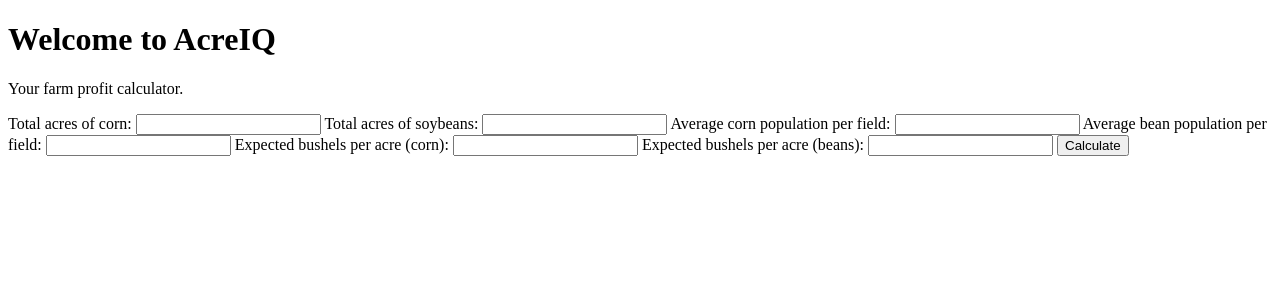
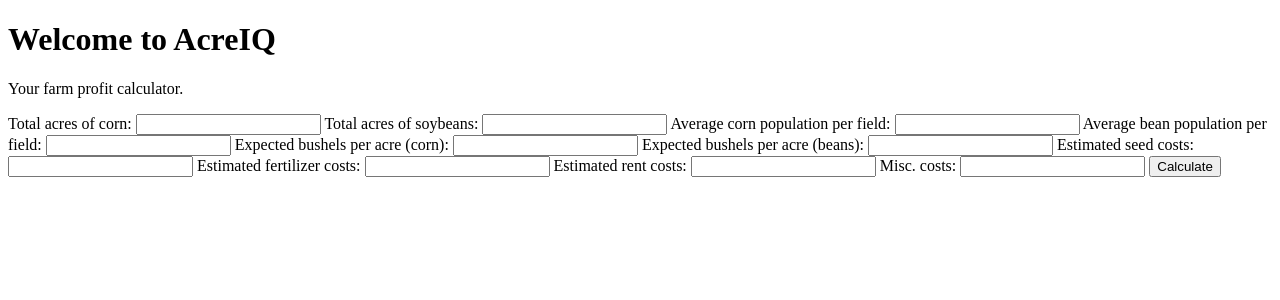
Before and after one commit to BryceBerry4710/acreiq_django, a Django app: page / in a window 1280 px wide. Shown: the top 300 px of the page. Run offline with Django 5.2, Linux system fonts and the light colour scheme.

Commit message:
added costs and net profit. cleaned up some calculations.

```diff
--- a/calculator/templates/calculator/home.html
+++ b/calculator/templates/calculator/home.html
@@ -10,27 +10,43 @@
         {% csrf_token %}
 
         <label> Total acres of corn:</label>
-        <input type="number" name="total_corn" step="0.01" required>
+        <input type="number" name="total_corn" step="0.01">
         <label>Total acres of soybeans:</label>
-        <input type="number" name="total_soybeans" step="0.01" required>
+        <input type="number" name="total_soybeans" step="0.01">
 
         <label>Average corn population per field:</label>
-        <input type="number" name="pop_corn" step="0.01" required>
+        <input type="number" name="pop_corn" step="0.01">
 
         <label>Average bean population per field:</label>
-        <input type="number" name="pop_beans" step="0.01" required>
+        <input type="number" name="pop_beans" step="0.01">
 
         <label>Expected bushels per acre (corn):</label>
-        <input type="number" name="bushels_corn" step="0.01" required>
+        <input type="number" name="bushels_corn" step="0.01">
 
         <label>Expected bushels per acre (beans):</label>
-        <input type="number" name="bushels_beans" step="0.01" required>
+        <input type="number" name="bushels_beans" step="0.01">
+
+        <label>Estimated seed costs:</label>
+        <input type="number" name="cost_seed" step="0.01">
+
+        <label>Estimated fertilizer costs:</label>
+        <input type="number" name="cost_fert" step="0.01">
+
+        <label>Estimated rent costs:</label>
+        <input type="number" name="cost_rent" step="0.01">
+
+
+        <label>Misc. costs:</label>
+        <input type="number" name="cost_misc" step="0.01">
 
         <button type="submit">Calculate</button>
+
 
     </form>
     {% if total_revenue %}
         <h2>Estimated Revenue: ${{ total_revenue }}</h2>
+        <h2>Total Costs: ${{ total_cost }}</h2>
+        <h2>Net Profit: $ {{ net_profit }}</h2>
     {% endif %}
 </body>
 </html>
--- a/calculator/views.py
+++ b/calculator/views.py
@@ -4,16 +4,31 @@
 
 def home(request):
     if request.method == 'POST':
-        total_corn = float(request.POST['total_corn'])
-        total_soybeans = float(request.POST['total_soybeans'])
-        bushels_corn = float(request.POST['bushels_corn'])
-        bushels_beans = float(request.POST['bushels_beans'])
+        total_corn = float(request.POST.get('total_corn') or 0)
+        total_soybeans = float(request.POST.get('total_soybeans') or 0)
+        bushels_corn = float(request.POST.get('bushels_corn') or 0)
+        bushels_beans = float(request.POST.get('bushels_beans') or 0)
+        cost_seed = float(request.POST.get('cost_seed') or 0)
+        cost_fert = float(request.POST.get('cost_fert') or 0)
+        cost_rent = float(request.POST.get('cost_rent') or 0)
+        cost_misc = float(request.POST.get('cost_misc') or 0)
+
 
         price_corn = 5.35
         price_beans = 11.50
-        total_revenue = (total_corn * bushels_corn * price_corn) + (total_soybeans * bushels_beans * price_beans)
+        total_revenue = round(total_corn * bushels_corn * price_corn) \
+            + (total_soybeans * bushels_beans * price_beans, 2)
+
+        total_cost = round(cost_seed + cost_fert \
+                      + cost_rent + cost_misc, 2)
+
+        net_proft = round(total_revenue - total_cost, 2)
 
 
-        return render(request, 'calculator/home.html', {'total_revenue': total_revenue})
+        return render(request, 'calculator/home.html',
+                    {'total_revenue': total_revenue,
+                    'total_cost': total_cost,
+                    'net_profit': net_proft,
+                })
     else:
         return render(request, 'calculator/home.html')
```
